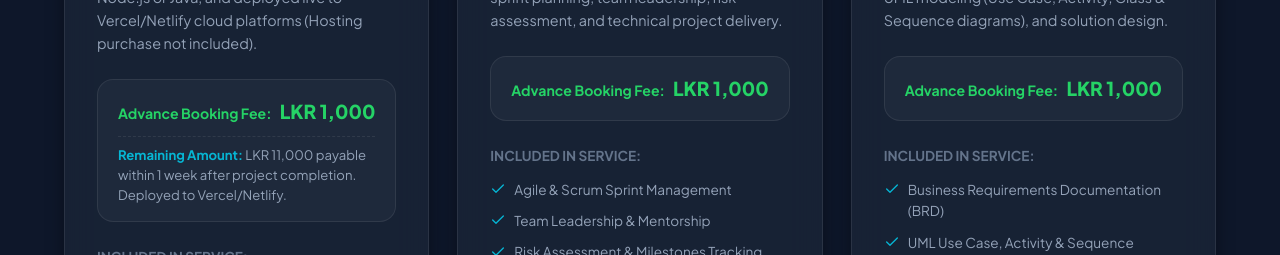
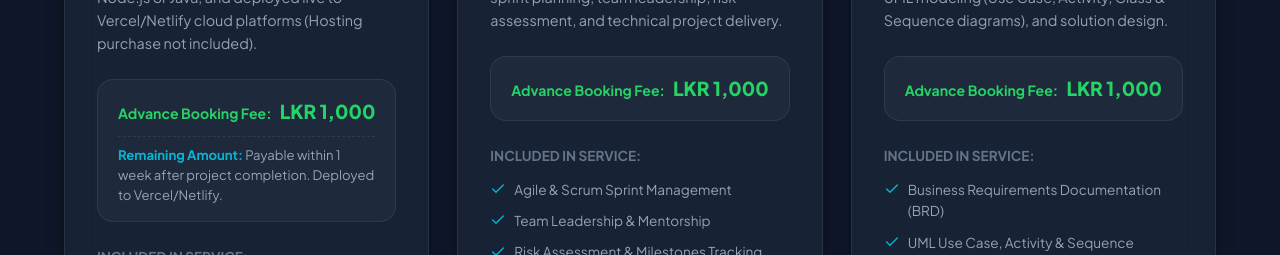
Before and after one commit to Sadeep78/portfolio, a React (Vite) app: page / in a window 1280 px wide. Shown: the part 8480-8735 px from the top of the page. Built offline with nearby package versions, Linux system fonts and the light colour scheme.

Commit message:
Remove LKR 11,000 text and display 'Remaining Amount: Payable within 1 week after project completion. Deployed to Vercel/Netlify.'

```diff
--- a/src/components/Services.jsx
+++ b/src/components/Services.jsx
@@ -179,7 +179,7 @@ export default function Services() {
                 </div>
                 {service.id === 'fullstack-dev' && (
                   <div style={{ fontSize: '0.82rem', color: 'var(--text-secondary)', borderTop: '1px dashed var(--border-color)', paddingTop: '0.55rem', marginTop: '0.55rem', lineHeight: 1.5 }}>
-                    <strong style={{ color: 'var(--accent-cyan)' }}>Remaining Amount:</strong> LKR 11,000 payable within 1 week after project completion. Deployed to Vercel/Netlify.
+                    <strong style={{ color: 'var(--accent-cyan)' }}>Remaining Amount:</strong> Payable within 1 week after project completion. Deployed to Vercel/Netlify.
                   </div>
                 )}
               </div>
--- a/src/data/portfolioData.js
+++ b/src/data/portfolioData.js
@@ -479,8 +479,8 @@ export const portfolioData = {
       description: "Custom web development built with React, Node.js or Java, and deployed live to Vercel/Netlify cloud platforms (Hosting purchase not included).",
       fullPrice: "LKR 12,000",
       advancePrice: "LKR 1,000",
-      remainingPrice: "LKR 11,000",
-      paymentTerms: "LKR 1,000 advance payment to confirm order booking. Remaining LKR 11,000 payable within 1 week of project delivery.",
+      remainingPrice: "Payable within 1 week of delivery",
+      paymentTerms: "LKR 1,000 advance payment to confirm order booking. Remaining balance payable within 1 week of project delivery.",
       features: [
         "Responsive Custom Web Application",
         "Frontend & Backend Integration",
```
